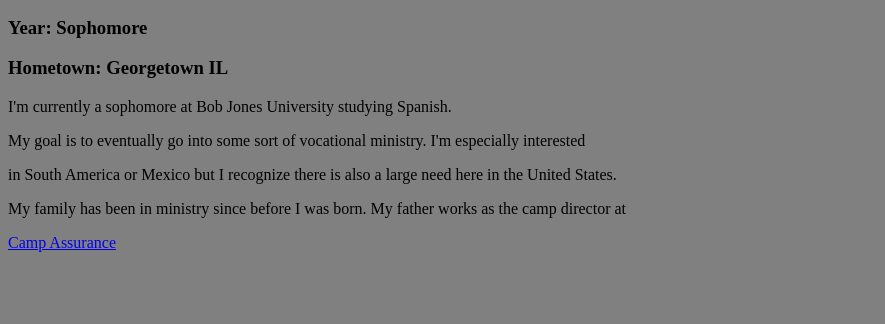
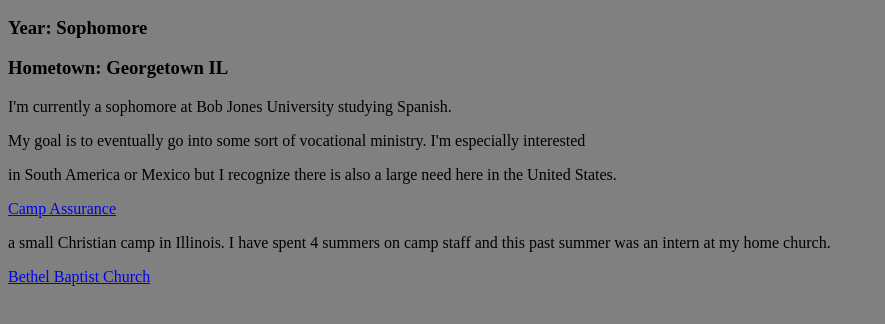
Before and after one commit to siveq/siveq.github.io, a plain HTML site: page index.html in a window 1280 px wide. Shown: the part 362-686 px from the top of the page, without its empty margins (0-885 px from the left). Drawn offline with Linux system fonts and the light colour scheme.

Commit message:
Update index.html

```diff
--- a/index.html
+++ b/index.html
@@ -18,8 +18,6 @@
 <p style="color:Black;">I'm currently a sophomore at Bob Jones University studying Spanish.</p>
 <p style="color:Black;">My goal is to eventually go into some sort of vocational ministry. I'm especially interested</p>
 <p style="color:Black;">in South America or Mexico but I recognize there is also a large need here in the United States.</p>
-
-<p style="color:Black;">My family has been in ministry since before I was born. My father works as the camp director at </p>
-<a href="http://www.campassurance.org">Camp Assurance</a>
+ <a href="http://www.campassurance.org">Camp Assurance</a> <p style="color:Black;"> a small Christian camp in Illinois. I have spent 4 summers on camp staff and this past summer was an intern at my home church.</p> <a href="http://www.bethelgeorgetown.org">Bethel Baptist Church</a>
 </body>
 </html>
```
